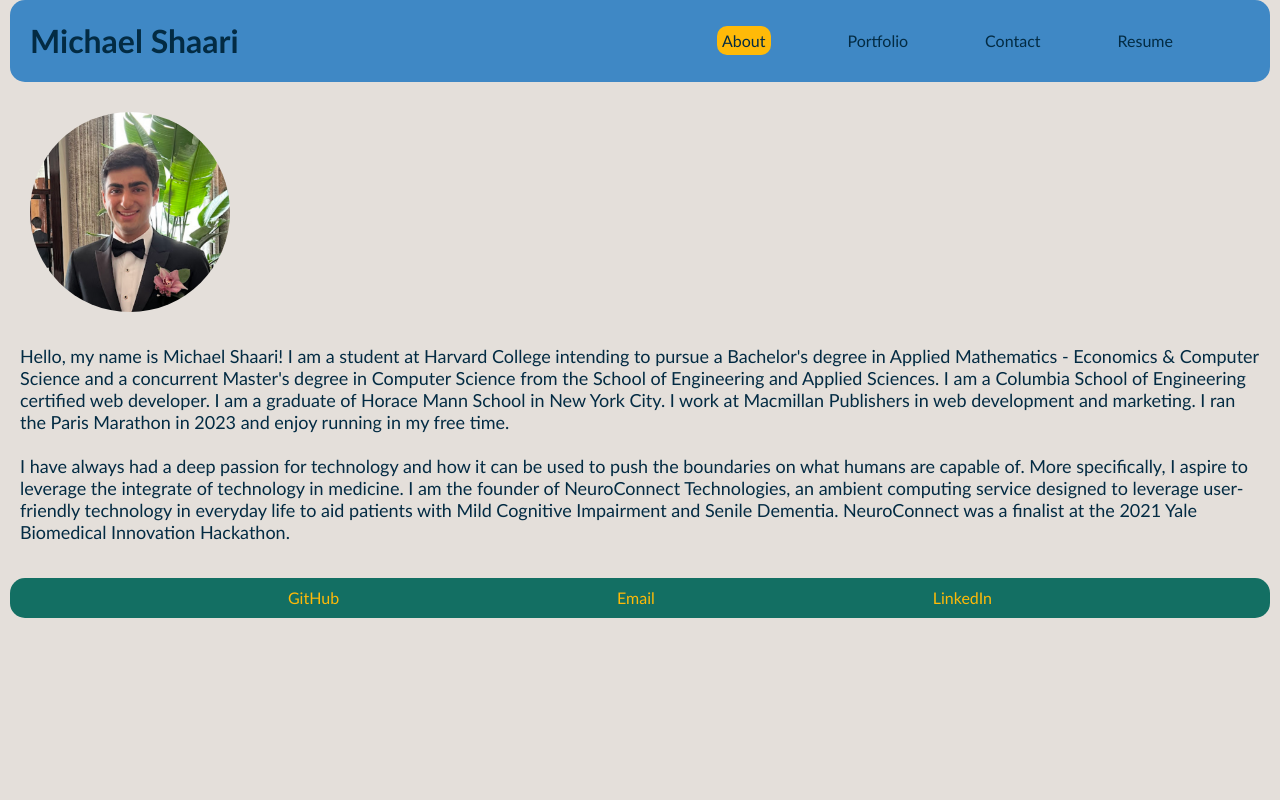
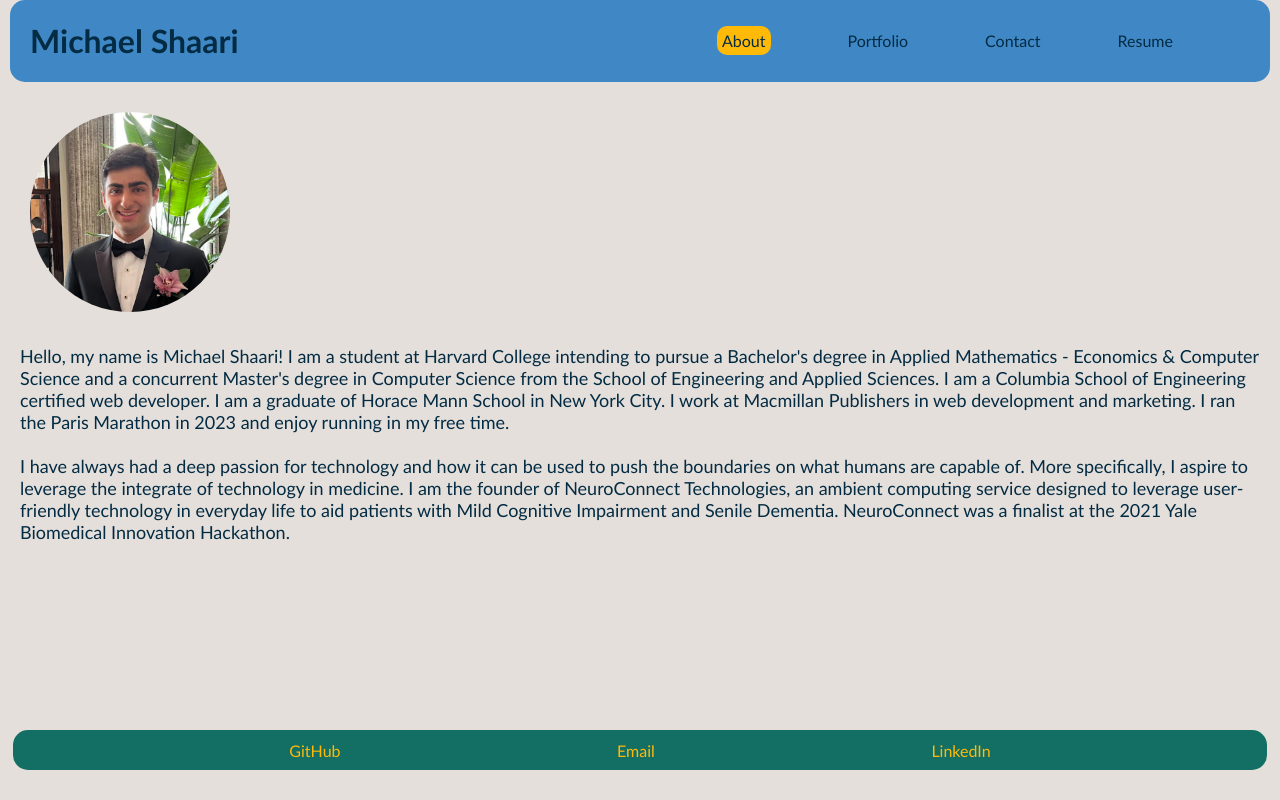
Before and after one commit to mshaari/react-portfolio, a React (Create React App) app: page / in a window 1280 px wide. Built offline with nearby package versions, Linux system fonts and the light colour scheme; the HTML template or start-up script is replaced by a standard one.

Commit message:
Footer placement

```diff
--- a/src/App.css
+++ b/src/App.css
@@ -8,6 +8,12 @@
 /* global styling */
 html {
     scroll-behavior: smooth;
+}
+
+.rootApp {
+    position: relative;
+    padding-bottom: 50px;
+    min-height: 90vh;
 }
 
 .About {
@@ -343,10 +349,13 @@ Footer {
     flex-direction: column;
     justify-content: center;
     border-radius: 15px;
-    margin-top: 15px;
-    margin-left: 10px;
-    margin-right: 10px;
+    position: absolute;
+    bottom: 0;
+    width: 98%;
+    margin-right: 1%;
+    margin-left: 1%;
 }
+
 
 .FooterElements {
     display: flex;
```
